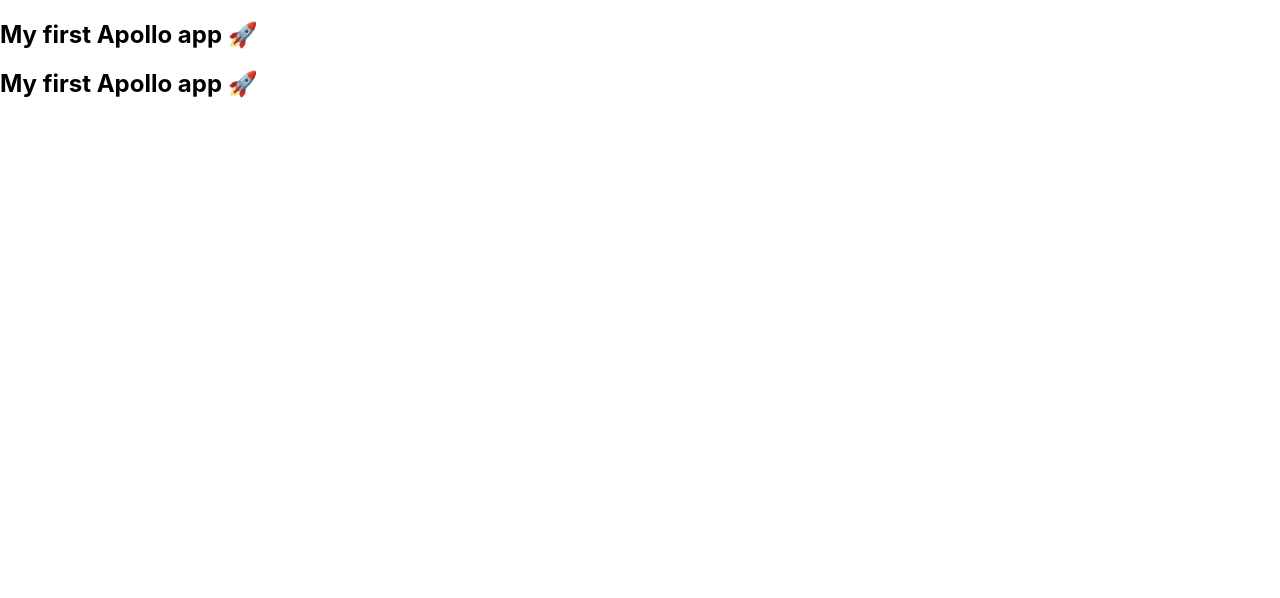
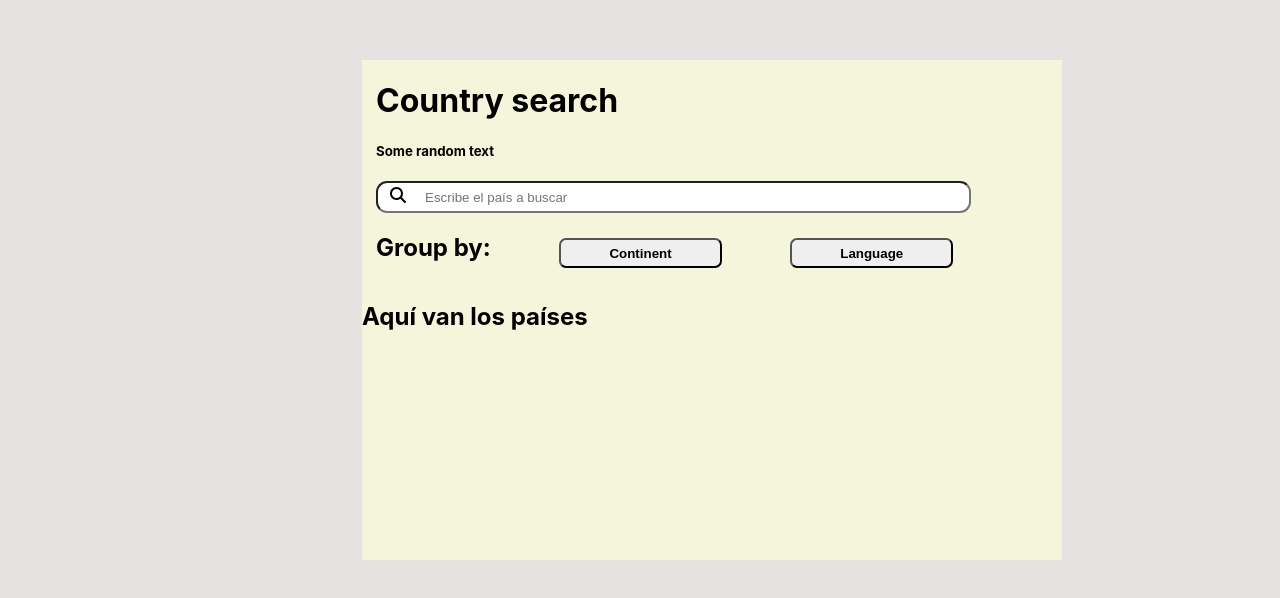
Before and after one commit to MatiasGonzalezL/Country-search-with-Apollo-React, a React (Create React App) app in the folder kimchechallenge/: page / in a window 1280 px wide. Shown: the top 598 px of the page. Built offline with nearby package versions, Linux system fonts and the light colour scheme.

Commit message:
segundo commit

```diff
--- a/kimchechallenge/package.json
+++ b/kimchechallenge/package.json
@@ -4,10 +4,14 @@
   "private": true,
   "dependencies": {
     "@apollo/react-hooks": "^3.1.5",
+    "@fortawesome/fontawesome-svg-core": "^6.1.1",
+    "@fortawesome/free-solid-svg-icons": "^6.1.1",
+    "@fortawesome/react-fontawesome": "^0.1.18",
     "@testing-library/jest-dom": "^4.2.4",
     "@testing-library/react": "^9.3.2",
     "@testing-library/user-event": "^7.1.2",
     "apollo-boost": "^0.4.9",
+    "bootstrap": "^5.1.3",
     "graphql": "^15.1.0",
     "react": "^16.13.1",
     "react-dom": "^16.13.1",
--- a/kimchechallenge/public/index.html
+++ b/kimchechallenge/public/index.html
@@ -24,7 +24,7 @@
       work correctly both with client-side routing and a non-root public URL.
       Learn how to configure a non-root public URL by running `npm run build`.
     -->
-    <title>React App</title>
+    <title>Country search App</title>
   </head>
   <body>
     <noscript>You need to enable JavaScript to run this app.</noscript>
--- a/kimchechallenge/src/App.css
+++ b/kimchechallenge/src/App.css
@@ -36,3 +36,66 @@
     transform: rotate(360deg);
   }
 }
+
+body {
+  background-color: rgb(229, 226, 226);
+}
+
+.div_principal {
+  position: absolute;
+	height: 500px;
+	width: 700px;
+	left: 40%;
+	top: 20%;
+	margin-top: -100px;
+	margin-left: -150px;
+  background-color: beige;
+}
+
+.div_titulo {
+  padding-left: 2%;
+}
+
+.input_general {
+  padding-left:2%;
+  padding-right:2%;
+  max-width:100%;
+  position: relative;
+}
+
+.input_text {
+  width:80%;
+  border-radius: 11px;
+  padding:1%;
+  padding-left:7%;
+
+}
+
+#icon {
+  position:absolute;
+  display:block;
+  right: 41rem;
+  cursor:pointer;
+  padding-top:4px;
+}
+
+.grupo {
+  padding-left: 2%;
+  display:flex;
+}
+
+.boton {
+  height: 30px;
+  margin-top: 25px;
+  margin-left:10%;
+  font-weight: bolder;
+  padding-left: 7%;
+  padding-right:7%;
+  cursor:pointer;
+  border-radius: 7px;
+}
+
+.boton:focus {
+  background-color: rgb(15, 157, 88);
+  color: white;
+}
--- a/kimchechallenge/src/App.js
+++ b/kimchechallenge/src/App.js
@@ -1,4 +1,6 @@
 import React from "react";
+import {FontAwesomeIcon} from "@fortawesome/react-fontawesome";
+import {faMagnifyingGlass} from "@fortawesome/free-solid-svg-icons";
 import "./App.css";
 import ApolloClient from "apollo-boost";
 import { ApolloProvider } from "@apollo/react-hooks";
@@ -9,19 +11,37 @@
 
 const App = () => (
   <ApolloProvider client={client}>
-    <div>
+    {/* <div>
       <h2>
         My first Apollo app{" "}
         <span role="img" aria-label="Rocket">
           🚀
         </span>
       </h2>
-      <h2>
-        My first Apollo app{" "}
-        <span role="img" aria-label="Rocket">
-          🚀
-        </span>
-      </h2>
+    </div> */}
+    <div className="div_principal">
+      <div className="div_titulo">
+        <h1>Country search</h1>
+        <h5>Some random text</h5>
+      </div>
+      <div>
+        <form className="input_general">
+          <label>
+            <span id="icon">
+              <FontAwesomeIcon icon={faMagnifyingGlass}></FontAwesomeIcon>
+            </span>
+            <input className="input_text" type="text" name="name" placeholder="Escribe el país a buscar" />
+          </label>
+        </form>
+      </div>
+      <div className="grupo">
+        <h2>Group by:</h2>
+        <button type="button" className="boton">Continent</button>
+        <button type="button" className="boton">Language</button>
+      </div>
+      <div>
+        <h2>Aquí van los países</h2>
+      </div>
     </div>
   </ApolloProvider>
 );
```
Also changed, not shown: 2 other files (tests, documents, lock files or other folders).
